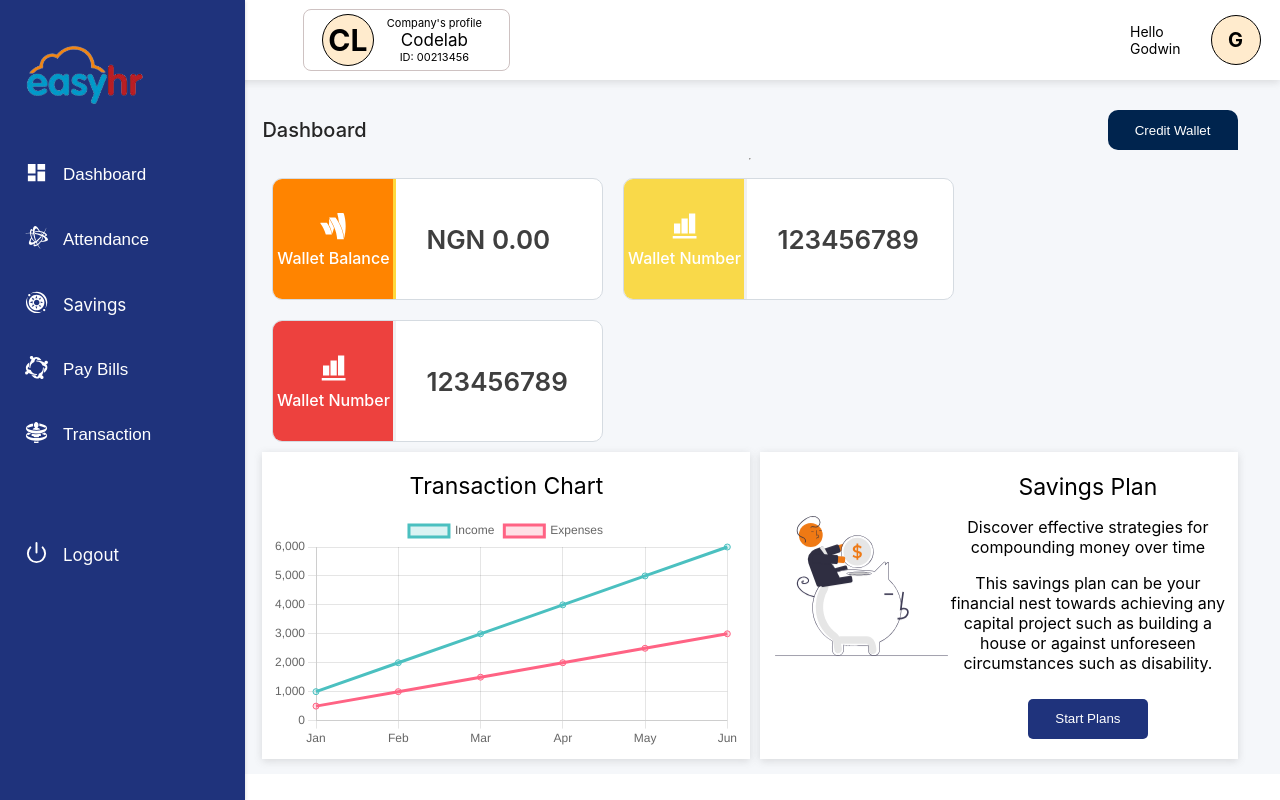
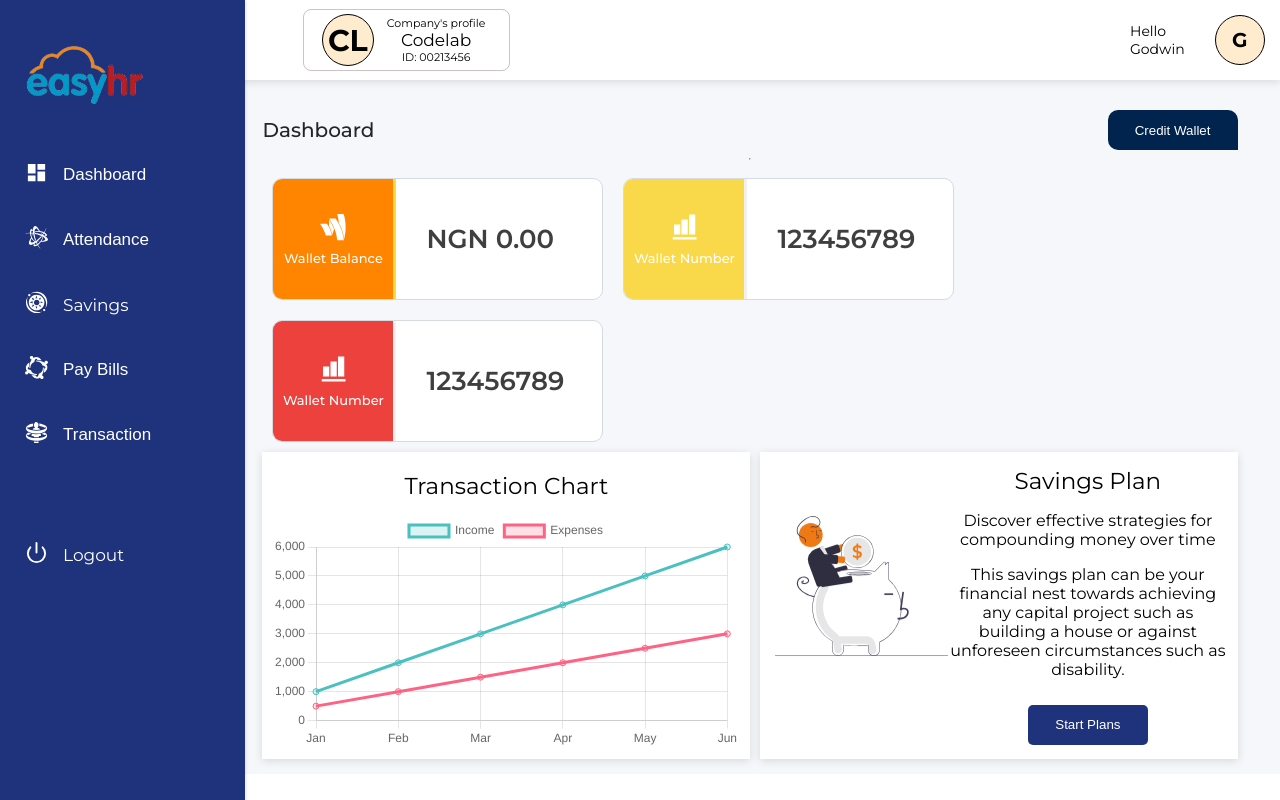
Before and after one commit to OgbuEsther/Easy_HR_FE2, a React (Create React App) app: page /staffdashboard in a window 1280 px wide. Built offline with nearby package versions, Linux system fonts and the light colour scheme.

Commit message:
font size and family changes

```diff
--- a/public/index.html
+++ b/public/index.html
@@ -15,6 +15,8 @@
       user's mobile device or desktop. See https://developers.google.com/web/fundamentals/web-app-manifest/
     -->
     <link rel="manifest" href="%PUBLIC_URL%/manifest.json" />
+
+    <link href="https://fonts.googleapis.com/css2?family=Montserrat:ital,wght@0,100;0,200;0,300;0,400;0,500;0,600;0,700;1,100;1,200;1,300;1,400;1,500;1,600&display=swap" rel="stylesheet">
     <!--
       Notice the use of %PUBLIC_URL% in the tags above.
       It will be replaced with the URL of the `public` folder during the build.
--- a/src/index.css
+++ b/src/index.css
@@ -1,8 +1,6 @@
 body {
   margin: 0;
-  font-family: -apple-system, BlinkMacSystemFont, 'Segoe UI', 'Roboto', 'Oxygen',
-    'Ubuntu', 'Cantarell', 'Fira Sans', 'Droid Sans', 'Helvetica Neue',
-    sans-serif;
+  font-family: 'Montserrat', sans-serif;
   -webkit-font-smoothing: antialiased;
   -moz-osx-font-smoothing: grayscale;
 }
--- a/src/pages/Cards.tsx
+++ b/src/pages/Cards.tsx
@@ -190,6 +190,7 @@
 const Wallet = styled.div`
   color: #fff;
   font-weight: 500;
+  font-size: 13px;
 `
 const Icos = styled.div`
   color: #fff;
```
